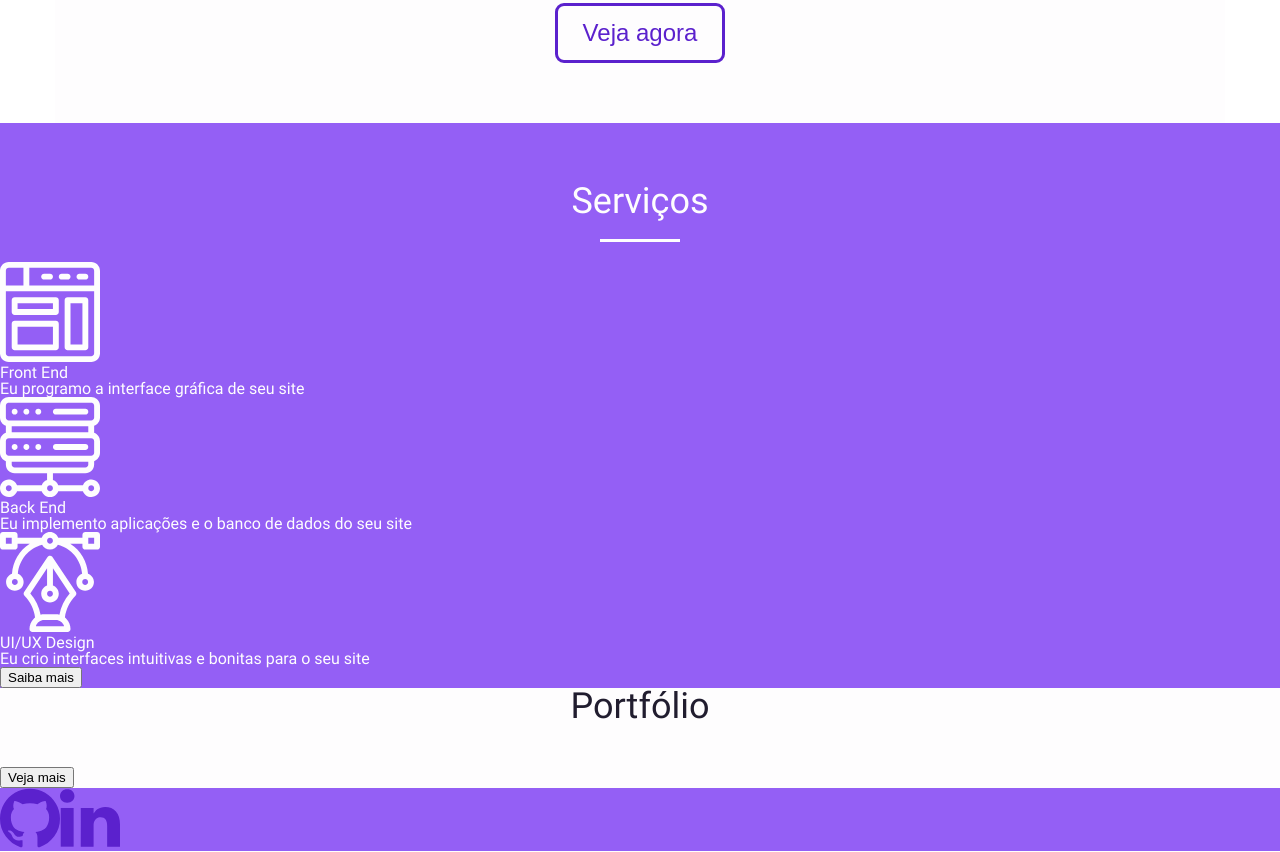
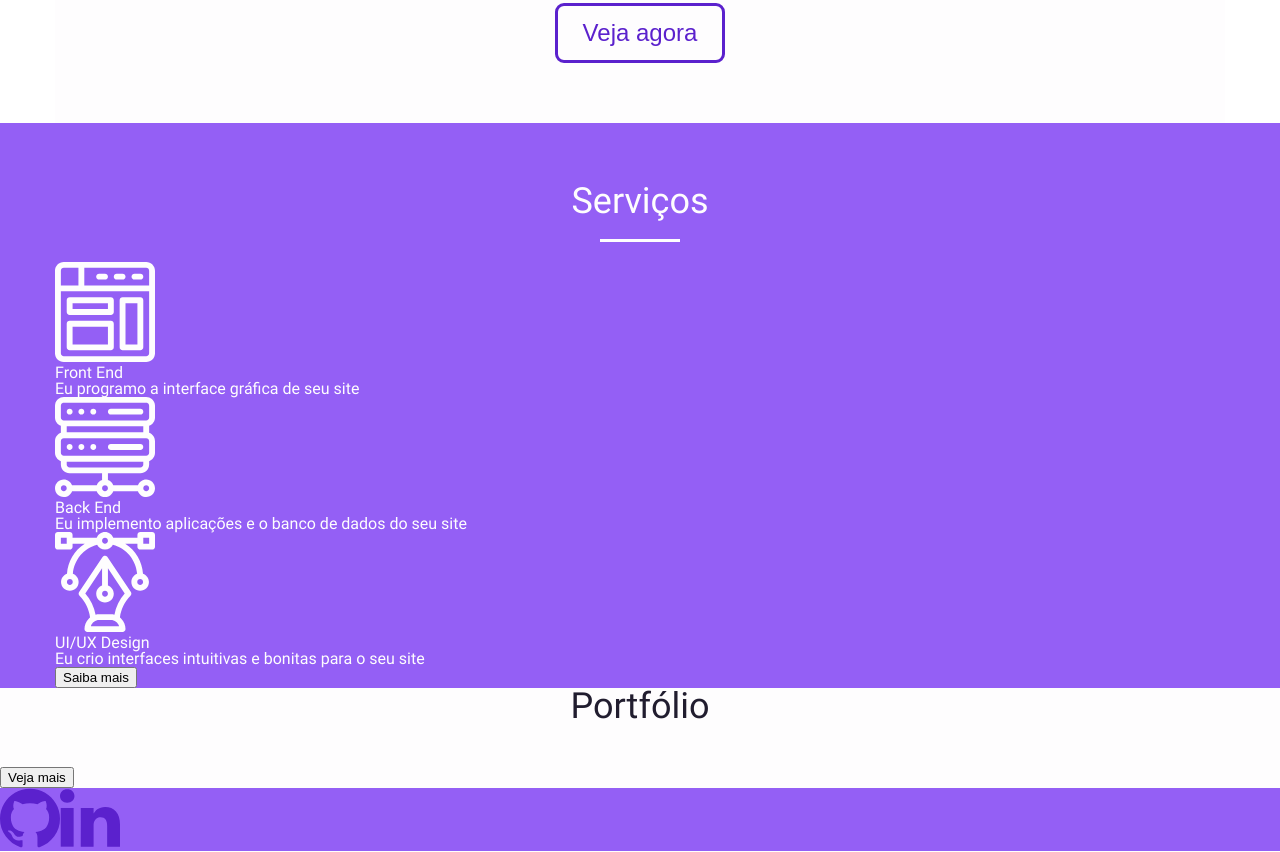
Before and after one commit to wander-junior/portfolio, a React (Create React App) app: page / in a window 1280 px wide. Shown: the part 360-1212 px from the top of the page. Built offline with nearby package versions, Linux system fonts and the light colour scheme.

Commit message:
Create Container styled-component to abilities

```diff
--- a/src/components/Abilities/abilities-styles.js
+++ b/src/components/Abilities/abilities-styles.js
@@ -1,13 +1,17 @@
-import styles from '../../styles.js';
+import { colors, containerConfigs } from '../../styles.js';
 import styled from 'styled-components';
 
 const AbilitiesWrapper = styled.div`
-    background: ${styles.theme.colors.primary};
-    color: ${styles.theme.colors.tertiary};
+    background: ${colors.primary};
+    color: ${colors.tertiary};
 `;
 
 const Title = styled.h1`
     padding-top: 60px;
 `;
 
-export {AbilitiesWrapper, Title};
+const Container = styled.div`
+    ${containerConfigs};
+`;
+
+export {AbilitiesWrapper, Title, Container};
--- a/src/components/Abilities/index.js
+++ b/src/components/Abilities/index.js
@@ -2,12 +2,13 @@ import React from 'react'
 import frontEndIcon from '../../assets/img/frontend.svg';
 import backEndIcon from '../../assets/img/backend.svg';
 import uiuxIcon from '../../assets/img/ui.svg';
-import { AbilitiesWrapper, Title } from './abilities-styles';
+import { AbilitiesWrapper, Title, Container } from './abilities-styles';
 
 export default function Abilities() {
 
     return (
         <AbilitiesWrapper>
+            <Container>
                 <Title>Serviços</Title>
                 <ul>
                     <li>
@@ -27,6 +28,7 @@ export default function Abilities() {
                     </li>
                 </ul>
                 <button>Saiba mais</button>
+            </Container>
         </AbilitiesWrapper>
     )
 }
```
Also changed, not shown: 1 other file (tests, documents, lock files or other folders). Lines whose indentation alone changed are shown as unchanged.
